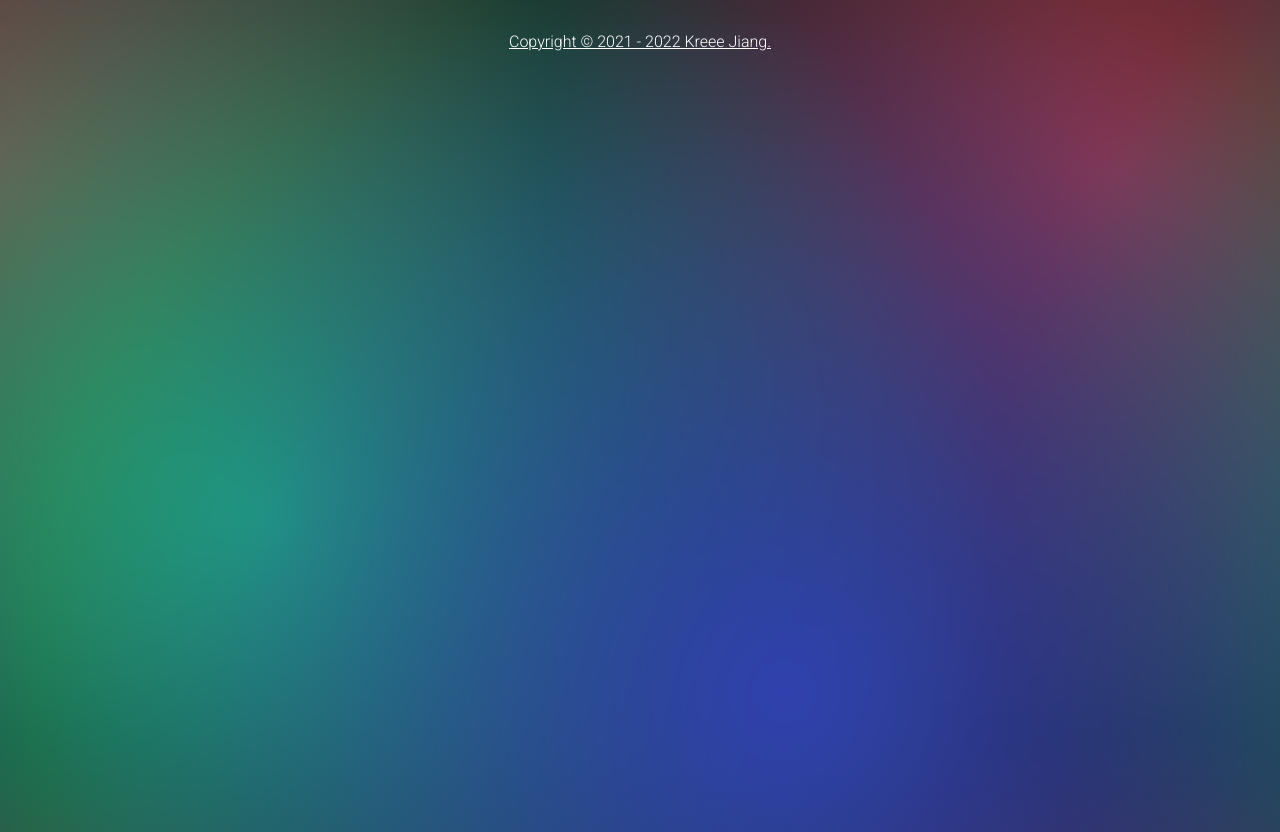
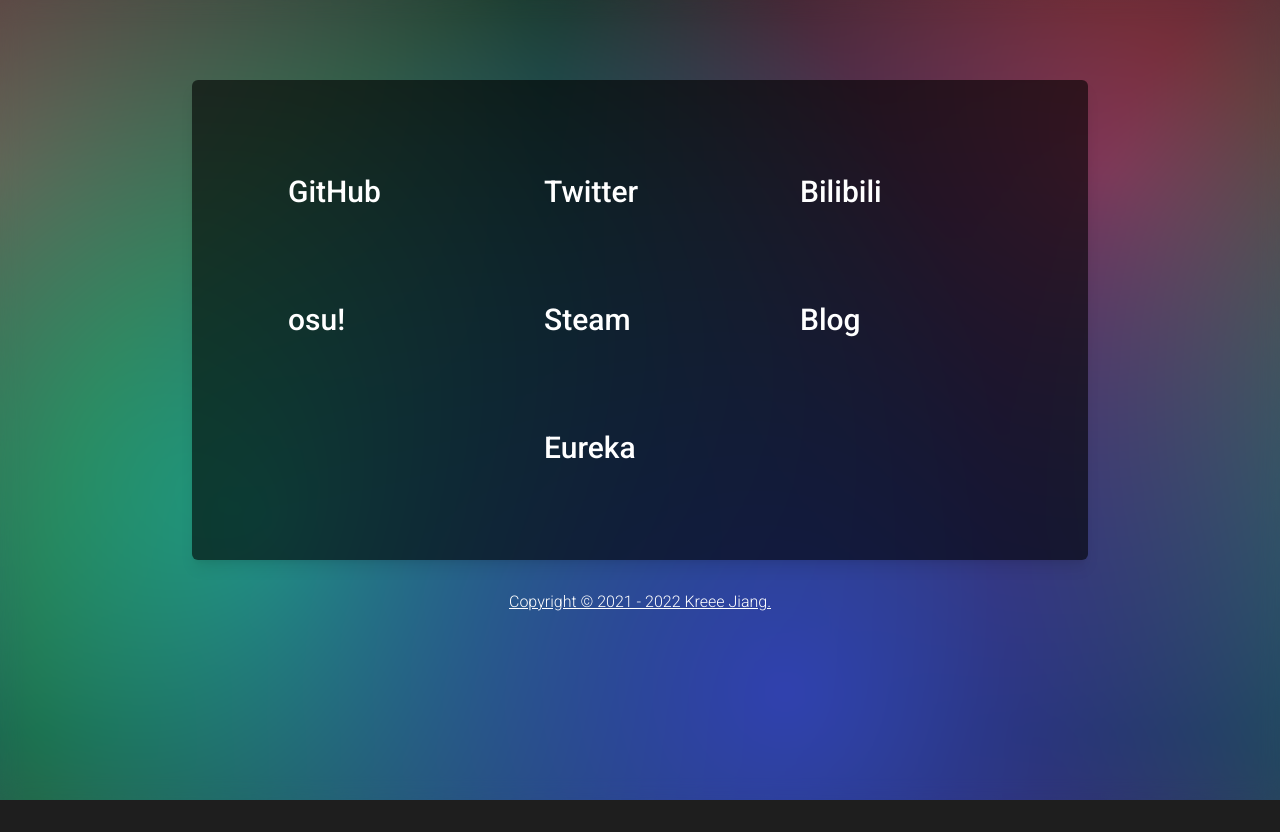
Before and after one commit to ohmykreee/kreee-home-page, a Next.js app: page /links in a window 1280 px wide. After the commit the page ends 800 px from the top, so only its background shows below. Built offline with nearby package versions, Linux system fonts and the light colour scheme.

Commit message:
Feat: add lists page

```diff
--- a/components/IconLibrary.js
+++ b/components/IconLibrary.js
@@ -1,10 +1,12 @@
 import { library } from '@fortawesome/fontawesome-svg-core'
-import { faCircleArrowRight, faHouse, faGrip } from '@fortawesome/free-solid-svg-icons'
+import { faCircleArrowRight, faHouse, faGrip, faSquareRss, faMeteor } from '@fortawesome/free-solid-svg-icons'
 import { faGithub, faTwitter, faSteam, faBilibili } from '@fortawesome/free-brands-svg-icons'
 
 export function initIcon() {
-  library.add(faHouse, faGrip, faCircleArrowRight, faGithub, faTwitter, faSteam, faBilibili)
-  library.add({
+  library.add(
+    faHouse, faGrip, faCircleArrowRight, faGithub, faTwitter, faSteam, faBilibili, faSquareRss, faMeteor)
+
+    library.add({
     osu: {
       iconName: 'osu',
       prefix: 'fab',
--- a/components/LinkList.js
+++ b/components/LinkList.js
@@ -4,6 +4,8 @@
   {name:'Bilibili', fa:'fa-brands fa-bilibili', url:'https://space.bilibili.com/361507684'},
   {name:'osu!', fa:'fa-brands fa-osu', url:'https://osu.ppy.sh/users/27746946'},
   {name:'Steam', fa:'fa-brands fa-steam', url:'https://steamcommunity.com/id/kreeejiang'},
+  {name:'Blog', fa:'fa-solid fa-square-rss', url:'https://blog.ohmykreee.top'},
+  {name:'Eureka', fa:'fa-solid fa-meteor', url:'https://proj-eureka.top'},
 ]
 
 export function LinkList(linkNum, isMain) {
--- a/package.json
+++ b/package.json
@@ -16,6 +16,7 @@
     "react": "17.0.2",
     "react-dom": "17.0.2",
     "react-emoji-render": "^1.2.4",
+    "simplebar": "^5.3.6",
     "simplebar-react": "^2.3.6"
   },
   "devDependencies": {
--- a/pages/links.js
+++ b/pages/links.js
@@ -1,16 +1,38 @@
 import React from 'react'
+import styles from '../styles/Links.module.css'
+import { FontAwesomeIcon } from '@fortawesome/react-fontawesome'
+import { LinkList } from '../components/LinkList'
 import { Header } from '../components/Header'
 import { Footer } from '../components/Footer'
+import 'simplebar'
+import 'simplebar/dist/simplebar.min.css'
 
 export default function Links() {
   return (
-    <div>
-      <Header title='Home Page - Kreee' />
+    <div className={styles.container}>
+      <Header title='Links - Kreee' />
 
-      <main>
-        <Footer />
-      </main>
-
+      <div className={styles.main}>
+        <div className={styles.wrapper} data-simplebar>
+          <div>
+            <List />
+            <Footer />
+          </div>
+        </div>
+      </div>
     </div>
   )
 }
+
+class List extends React.Component {
+  render() {
+    const links = LinkList()
+    return(
+      <div className={styles.link_content}>
+        {links.map((item) => <a key={item.name} href={item.url} target={item.noNewtab === true ? "_self" : "_blank"} title={item.name} rel="noreferrer">
+          <div className={styles.link_button}><FontAwesomeIcon icon={item.fa} color="white" /><span>{item.name}</span></div>
+        </a>)}
+      </div>
+    )
+  }
+}
--- a/styles/Home.module.css
+++ b/styles/Home.module.css
@@ -1,5 +1,5 @@
 .container {
-  position: fixed;
+  position: relative;
   top: 0;
   left: 0;
   padding: 0;
--- /dev/null
+++ b/styles/Links.module.css
@@ -0,0 +1,81 @@
+.container {
+  position: fixed;
+  top: 0;
+  left: 0;
+  padding: 0;
+  margin: 0;
+  width: 100vw;
+  height: 100vh;
+}
+
+.main {
+  height: inherit;
+  width: inherit;
+  display: flex;
+  flex-direction: row;
+  justify-content: center;
+}
+
+.wrapper {
+  width: 100vw;
+}
+
+.link_content {
+  display: flex;
+  flex-direction: row;
+  flex-wrap: wrap;
+  row-gap: 2rem;
+  column-gap: 4rem;
+  justify-content: center;
+  margin: 5vh 5vw 0 5vw;
+  border-radius: 0.375rem;
+  padding: 2rem 2rem;
+  background-color: rgba(0, 0, 0, 0.6);
+  box-shadow: 0 0 #0000, 0 0 #0000, 0 10px 15px -3px rgba(0, 0, 0, 0.1), 0 4px 6px -2px rgba(0, 0, 0, 0.05);
+}
+
+.link_content a{
+  text-decoration: none;
+}
+
+.link_button {
+  display: flex;
+  flex-direction: row;
+  height: 5rem;
+  width: 10rem;
+  column-gap: 1rem;
+  align-items: center;
+}
+
+.link_button svg {
+  width: 3rem;
+}
+
+.link_button span {
+  font-family: 'Roboto', sans-serif;
+  font-size: 1.5rem;
+  line-height: 2rem;
+  font-weight: 500;
+  color: #fff;
+}
+
+@media (min-width:641px) {
+  .link_content {
+    margin: 10vh 15vw 0 15vw;
+    padding: 4rem 4rem;
+  }
+
+  .link_button {
+    height: 6rem;
+    width: 12rem;
+  }
+
+  .link_button svg {
+    width: 4rem;
+  }
+
+  .link_button span {
+    font-size: 1.875rem;
+    line-height: 2.25rem;
+  }
+}
--- a/styles/globals.css
+++ b/styles/globals.css
@@ -1,10 +1,8 @@
 @import url('https://fonts.googleapis.com/css2?family=Roboto:wght@300;500&display=swap');
 
-html {
-  overflow: hidden;
-}
 /* https://codepen.io/stevenlei/pen/ZEJxXGL */
 body {
+  overflow: hidden;
   padding: 0;
   margin: 0;
   background-color: #1E1E1E;
@@ -87,7 +85,7 @@
   font-weight: 300;
   color:#fff;
   text-align: center;
-  margin-top: 2rem;
+  margin: 2rem 0;
   font-size: 0.8rem;
 }
 
```
Also changed, not shown: 1 other file (tests, documents, lock files or other folders).
